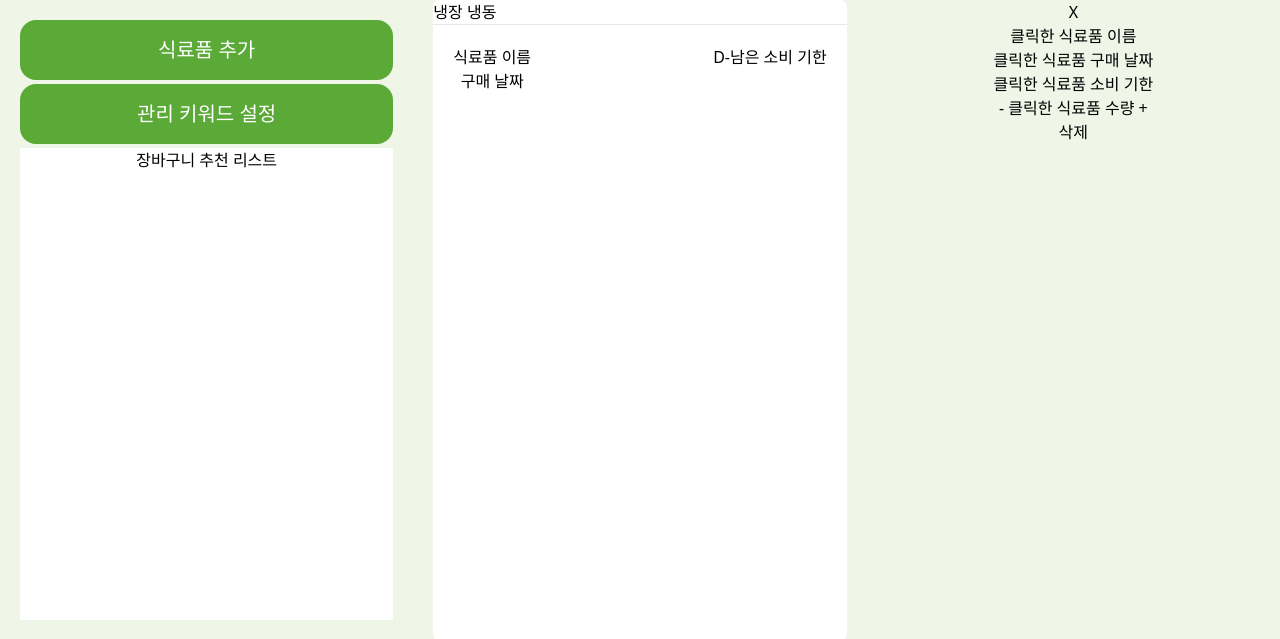
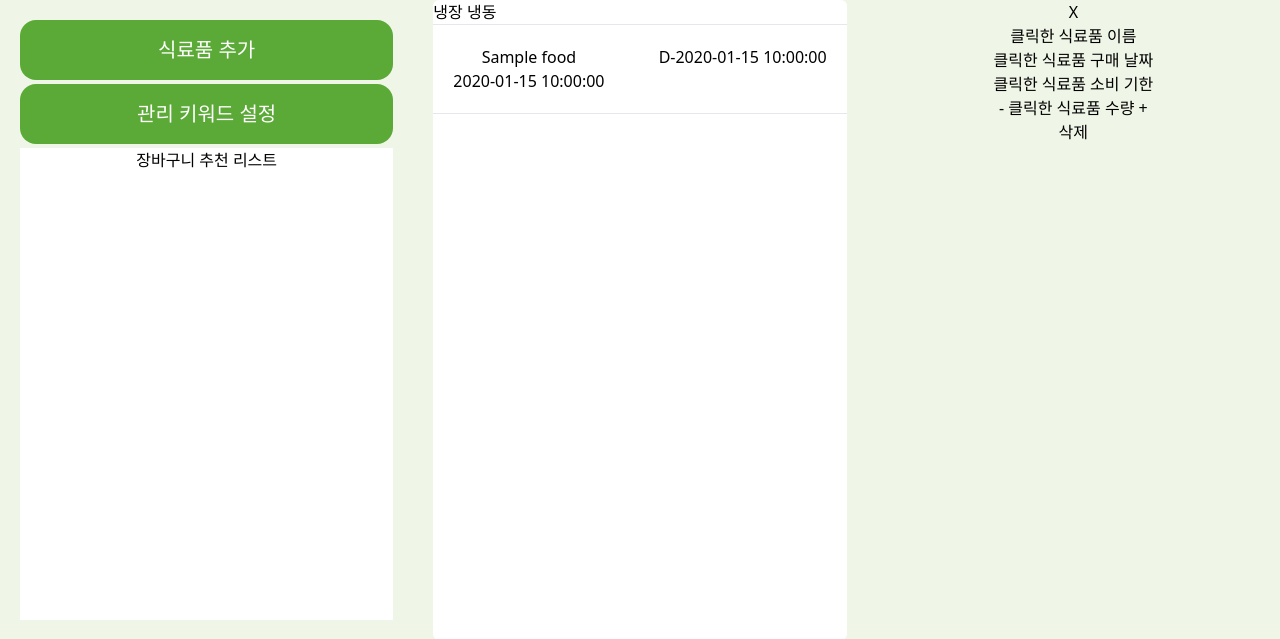
Before and after one commit to Fresh-Keeper/fresh-keeper-web, a Flask app: template templates/index.html in a window 1280 px wide. Shown: the part 80-719 px from the top of the page. Run offline with Flask 3, Linux system fonts and the light colour scheme; the template is opened without the code that fills it: most values are stand-ins (such as "Sample title", 1, 10 or a date in 2020); some libraries are stand-ins or nearby versions.

Commit message:
fix foods_list.html

```diff
--- a/app.py
+++ b/app.py
@@ -19,7 +19,25 @@ bcrypt = Bcrypt(app)
 # 로그인 페이지
 @app.route('/')
 def login():
-   return render_template('index.html')
+   user_id_receive = "test_01"
+
+   # 물품의 정보 리스트 생성 + 남은 기간 계산
+   cold_food_list = list(db.foods.find({'food_category':"냉장",'user_id':user_id_receive}, {}))
+
+   for food in cold_food_list:
+      food['food_remained_date'] = int(food['food_limited_date']) - int(datetime.datetime.today().strftime("%Y%m%d"))
+      # 몽고디비가 자동생성해주는 ObjectId는 json으로 직렬화할 수 없어서 문자열로 변환한다.
+      # 또한 받은 str을 이용해서 ObjectId를 찾기 위해서는 ObjectId("문자열")이렇게 감싸줘야 한다.
+      food['_id'] = str(food['_id'])
+
+   frozed_food_list = list(db.foods.find({'food_category':"냉동",'user_id':user_id_receive}, {}))
+   for food in frozed_food_list:
+      food['food_remained_date'] = int(food['food_limited_date']) - int(datetime.datetime.today().strftime("%Y%m%d"))
+      # 몽고디비가 자동생성해주는 ObjectId는 json으로 직렬화할 수 없어서 문자열로 변환한다.
+      # 또한 받은 str을 이용해서 ObjectId를 찾기 위해서는 ObjectId("문자열")이렇게 감싸줘야 한다.
+      food['_id'] = str(food['_id'])
+
+   return render_template('index.html', userName="테스트01", cold_food_list=cold_food_list,frozed_food_list=frozed_food_list)
 
 # [로그인 API]
 @app.route('/login', methods=['POST'])
--- a/templates/components/foods_list.html
+++ b/templates/components/foods_list.html
@@ -1,17 +1,48 @@
 <div class="bg-white rounded-md">
   <div class="text-left">
-    <button id="btn-refrigeration">냉장</button>
-    <button id="btn-freeze">냉동</button>
+    <button id="btn-refrigeration" onclick="show_refrigeration()">냉장</button>
+    <button id="btn-freeze" onclick="show_freeze()">냉동</button>
   </div>
   <hr />
-  <!--foods list-->
-  <ul>
+  <!-- 냉장 물품 리스트 -->
+  <ul id="refrigeration_list" style="display: none">
+    {%for food in cold_food_list%}
     <li class="flex justify-between p-5">
       <div>
-        <p>식료품 이름</p>
-        <p>구매 날짜</p>
+        <p>{{food["food_name"]}}</p>
+        <p>{{food["food_purchase_date"]}}</p>
       </div>
-      <div class="felx items-center">D-남은 소비 기한</div>
+      <div class="felx items-center">D-{{food["food_remained_date"]}}</div>
     </li>
+    <hr />
+    {%endfor%}
+  </ul>
+  <!-- 냉동 물품 리스트 -->
+  <ul id="freeze_list" style="display: none">
+    {%for food in frozed_food_list%}
+    <li class="flex justify-between p-5">
+      <div>
+        <p>{{food["food_name"]}}</p>
+        <p>{{food["food_purchase_date"]}}</p>
+      </div>
+      <div class="felx items-center">D-{{food["food_remained_date"]}}</div>
+    </li>
+    <hr />
+    {%endfor%}
   </ul>
 </div>
+
+<script>
+  $(document).ready(function () {
+    show_refrigeration();
+  });
+  function show_refrigeration() {
+    $("#refrigeration_list").show();
+    $("#freeze_list").hide();
+  }
+
+  function show_freeze() {
+    $("#refrigeration_list").hide();
+    $("#freeze_list").show();
+  }
+</script>
```
